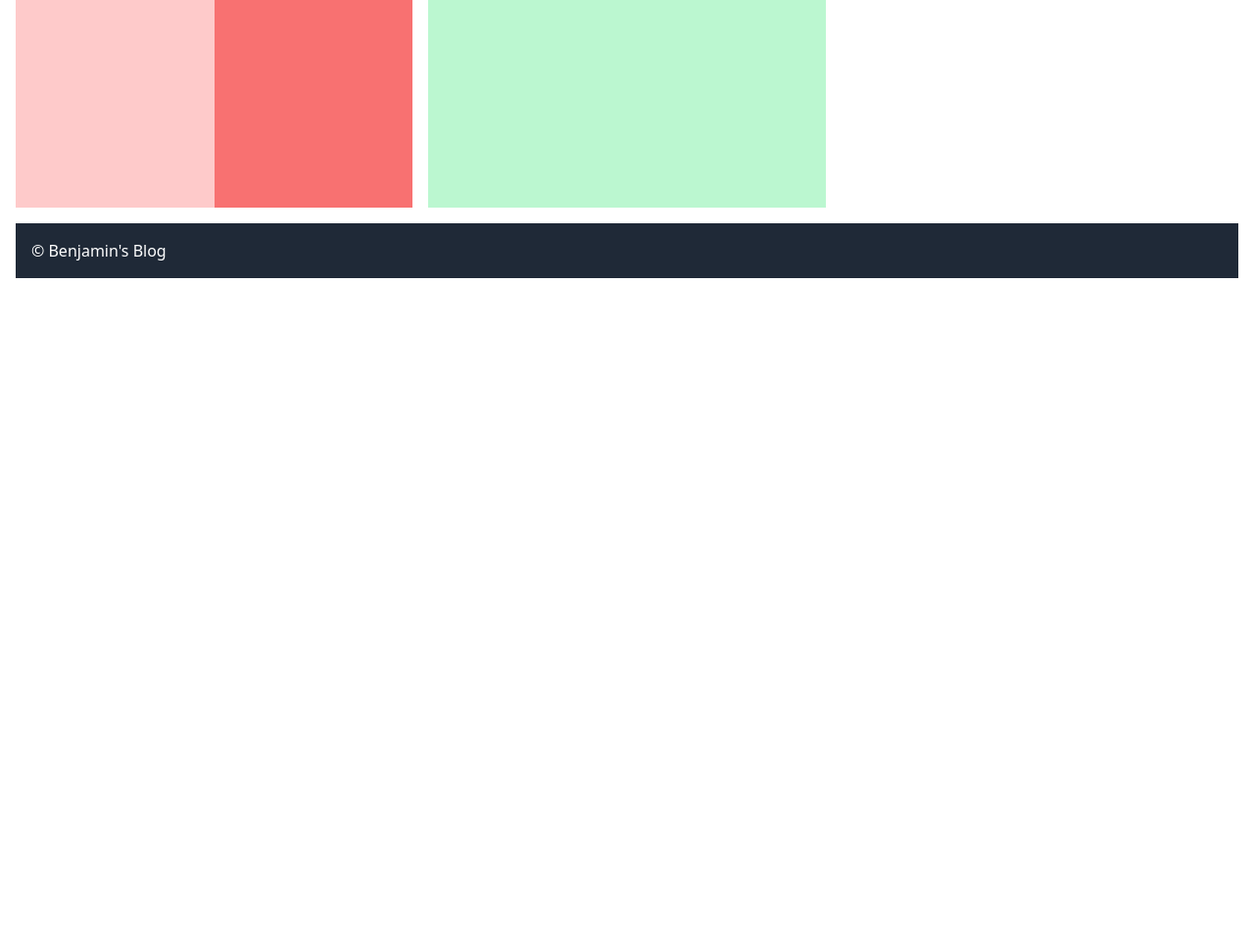
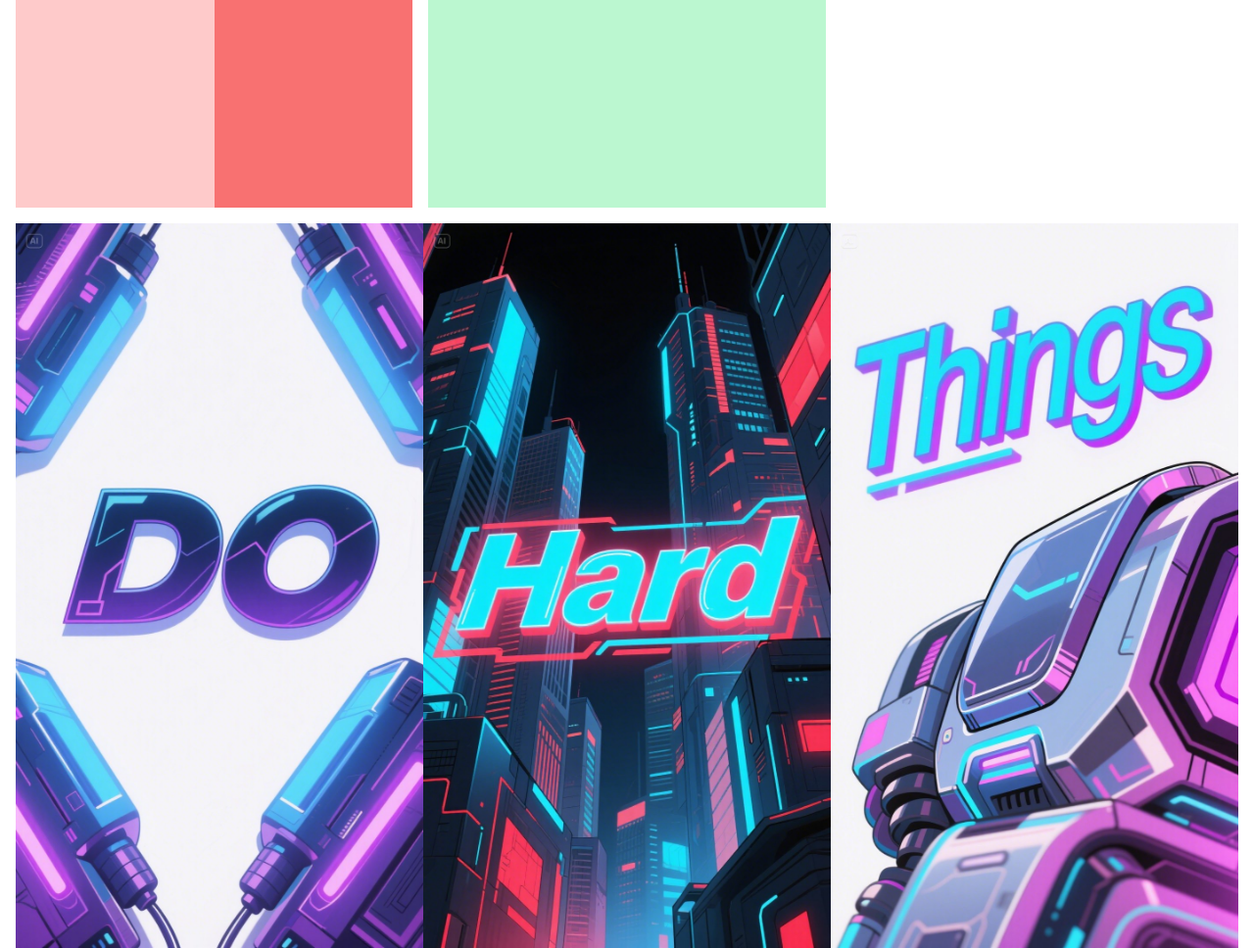
Before and after one commit to Molecule-Cloud/alx-intermediate-frontend, a website: page 0x02-tailwind-css/6-imageGallery.html in a window 1280 px wide. Shown: the part 688-1656 px from the top of the page at 98% size. Before the commit the page ends 988 px from the top, so only its background shows below. Drawn offline with nearby package versions, Linux system fonts and the light colour scheme.

Commit message:
Images for Task 6 added

```diff
--- a/0x02-tailwind-css/6-imageGallery.html
+++ b/0x02-tailwind-css/6-imageGallery.html
@@ -25,15 +25,15 @@
         </section>
         <aside class="bg-green-200 p-4">Sidebar</aside>
     </main>
-    <section class="grid grid-cols-3 sm:grid-cols-1">
+    <section class="grid grid-cols-1 lg:grid-cols-3 md:grid-cols-2 mt-4 min-h-screen">
         <div>
-            <img src="" alt="">
+            <img src="./images/dreamina-2025-07-03-3601-Generate an image with text, _DO_. The b....jpeg" alt="An image with text, DO">
         </div>
         <div>
-            <img src="" alt="">
+            <img src="./images/dreamina-2025-07-03-4805-Generate an image with text, _Hard_. The....jpeg" alt="An image with text, Hard">
         </div>
         <div>
-            <img src="" alt="">
+            <img src="./images/dreamina-2025-07-03-9427-Generate an image with text, _Things_. T....jpeg" alt="An image with text, Things">
         </div>
     </section>
 
```
Also changed, not shown: 0x02-tailwind-css/images/dreamina-2025-07-03-3601-Generate an image with text, _DO_. The b....jpeg (added), 0x02-tailwind-css/images/dreamina-2025-07-03-4805-Generate an image with text, _Hard_. The....jpeg (added), 0x02-tailwind-css/images/dreamina-2025-07-03-9427-Generate an image with text, _Things_. T....jpeg (added), 0x02-tailwind-css/src/output.css.
